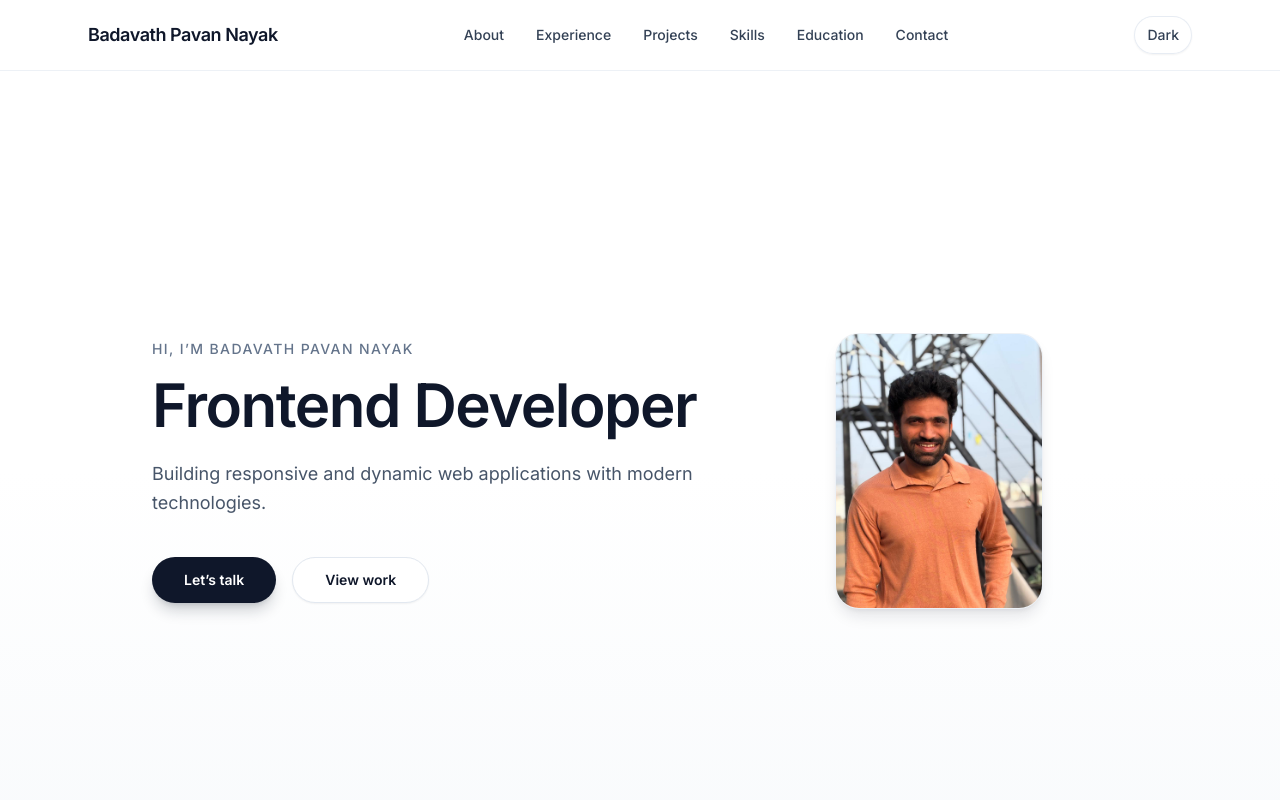
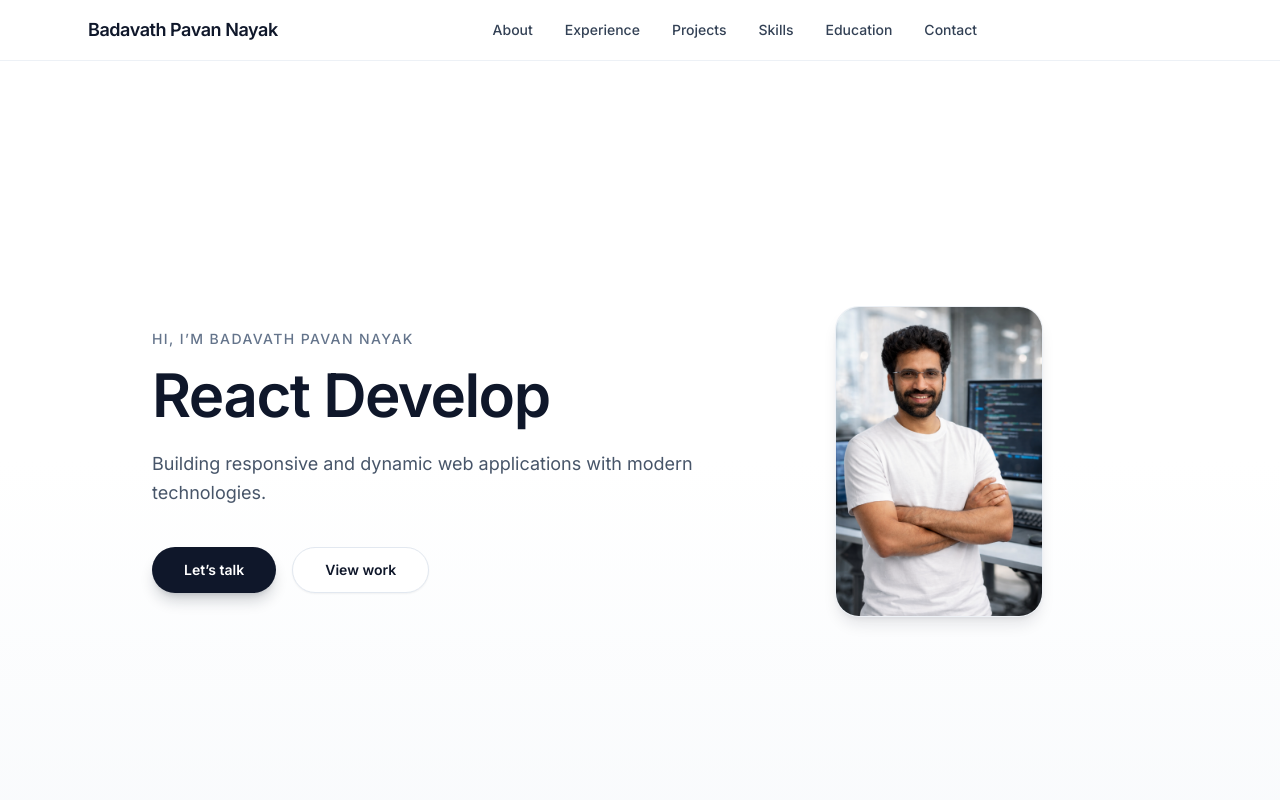
Before and after one commit to pavan-badavath/my-portfolio, a React (Vite) app: page / in a window 1280 px wide. Shown: the top 800 px of the page. Built offline with nearby package versions, Linux system fonts and the light colour scheme.

Commit message:
newly updated version

```diff
--- a/src/components/Navbar.tsx
+++ b/src/components/Navbar.tsx
@@ -1,4 +1,4 @@
-import { useEffect, useMemo, useState } from 'react'
+import { useMemo, useState } from 'react'
 
 type NavItem = { label: string; href: string }
 
@@ -13,19 +13,6 @@ const navItems: NavItem[] = [
 
 const Navbar = ({ name }: { name: string }) => {
   const [open, setOpen] = useState(false)
-  const [darkMode, setDarkMode] = useState(false)
-
-  useEffect(() => {
-    const stored = localStorage.getItem('theme')
-    const isDark = stored === 'dark' || (!stored && window.matchMedia?.('(prefers-color-scheme: dark)').matches)
-    setDarkMode(isDark)
-    document.documentElement.classList.toggle('dark', isDark)
-  }, [])
-
-  useEffect(() => {
-    document.documentElement.classList.toggle('dark', darkMode)
-    localStorage.setItem('theme', darkMode ? 'dark' : 'light')
-  }, [darkMode])
 
   const handleLinkClick = () => {
     setOpen(false)
@@ -56,14 +43,6 @@ const Navbar = ({ name }: { name: string }) => {
         <div className="flex items-center gap-3">
           <button
             type="button"
-            aria-label="Toggle theme"
-            className="rounded-full border border-slate-200/80 bg-white/70 px-3 py-2 text-sm font-medium text-slate-700 shadow-sm backdrop-blur-sm transition hover:bg-white dark:border-slate-700/80 dark:bg-slate-900/40 dark:text-slate-200"
-            onClick={() => setDarkMode((value) => !value)}
-          >
-            {darkMode ? 'Light' : 'Dark'}
-          </button>
-          <button
-            type="button"
             className="inline-flex items-center justify-center rounded-md border border-slate-200/80 bg-white/70 p-2 text-slate-700 shadow-sm transition hover:bg-white dark:border-slate-700/80 dark:bg-slate-900/40 dark:text-slate-200 md:hidden"
             onClick={() => setOpen((value) => !value)}
             aria-label="Toggle menu"
--- /dev/null
+++ b/src/components/TypewriterEffect.tsx
@@ -0,0 +1,70 @@
+import { useState, useEffect } from 'react';
+
+interface TypewriterEffectProps {
+  titles: string[];
+  displayElement?: 'h1' | 'span' | 'div';
+  className?: string;
+}
+
+export const TypewriterEffect: React.FC<TypewriterEffectProps> = ({
+  titles,
+  displayElement: Element = 'h1',
+  className = ''
+}) => {
+  const [displayedText, setDisplayedText] = useState('');
+  const [currentTitleIndex, setCurrentTitleIndex] = useState(0);
+  const [isTyping, setIsTyping] = useState(true);
+  const [showCursor, setShowCursor] = useState(true);
+
+  // Main typing/erasing loop
+  useEffect(() => {
+    const currentTitle = titles[currentTitleIndex];
+
+    if (isTyping) {
+      // Typing phase
+      if (displayedText.length < currentTitle.length) {
+        const typingTimeout = setTimeout(() => {
+          setDisplayedText(currentTitle.slice(0, displayedText.length + 1));
+        }, 100); // 100ms per character
+
+        return () => clearTimeout(typingTimeout);
+      } else {
+        // Finished typing, pause before erasing
+        const pauseTimeout = setTimeout(() => {
+          setIsTyping(false);
+        }, 1200); // 1200ms pause
+
+        return () => clearTimeout(pauseTimeout);
+      }
+    } else {
+      // Erasing phase
+      if (displayedText.length > 0) {
+        const erasingTimeout = setTimeout(() => {
+          setDisplayedText(displayedText.slice(0, -1));
+        }, 60); // 60ms per character
+
+        return () => clearTimeout(erasingTimeout);
+      } else {
+        // Finished erasing, move to next title and start typing
+        setCurrentTitleIndex((prev) => (prev + 1) % titles.length);
+        setIsTyping(true);
+      }
+    }
+  }, [displayedText, currentTitleIndex, isTyping, titles]);
+
+  // Cursor blinking effect
+  useEffect(() => {
+    const cursorInterval = setInterval(() => {
+      setShowCursor((prev) => !prev);
+    }, 500); // Blink every 500ms
+
+    return () => clearInterval(cursorInterval);
+  }, []);
+
+  return (
+    <Element className={className}>
+      {displayedText}
+      <span style={{ visibility: showCursor ? 'visible' : 'hidden' }}>|</span>
+    </Element>
+  );
+};
--- a/src/data/resume.ts
+++ b/src/data/resume.ts
@@ -1,4 +1,4 @@
-import profileImg from '../assets/WhatsApp Image 2026-03-13 at 14.48.24.jpeg';
+import profileImg from '../assets/Confident developer in modern office.png';
 export type Resume = {
   name: string
   title: string
@@ -45,7 +45,7 @@ export const resume: Resume = {
   title: 'Frontend Developer',
   tagline: 'Building responsive and dynamic web applications with modern technologies.',
   summary:
-    'Frontend Developer with 3+ years of hands-on experience in building responsive and dynamic web applications using React.js, Redux Toolkit, TypeScript, Next.js, and modern frontend technologies. Proficient in translating UI/UX designs into high-quality code and integrating RESTful APIs and GraphQL. Strong foundation in HTML5, CSS3, SASS, JavaScript (ES6+), and testing frameworks like Jest with RTL. Experienced in Node.js, MongoDB, Micro-Frontend architecture, and CI/CD pipelines. Skilled in Git version control and agile development environments.',
+    'Frontend Developer with 3+ years of experience building scalable, high-performance web applications using React.js, Next.js, TypeScript, and Redux Toolkit. Proven ability to translate complex UI/UX designs into pixel-perfect, responsive interfaces and integrate RESTful APIs and GraphQL for seamless data-driven experiences. Experienced in leveraging AI-powered developer tools such as GitHub Copilot and Cursor AI, along with OpenAI API for LLM integration and prompt engineering to enhance development efficiency and build intelligent features. Skilled in performance optimization, micro-frontend architecture, and modern development practices, delivering robust and production-ready applications. Strong foundation in HTML5, CSS3, SASS, and JavaScript (ES6+), with hands-on experience in testing (Jest, React Testing Library), CI/CD pipelines, and Agile environments.',
   photo: profileImg,
   contact: {
     email: 'badavathpavannayak30@gmail.com',
@@ -128,9 +128,9 @@ export const resume: Resume = {
     },
   ],
   skills: {
-    frontend: ['JavaScript (ES6+)', 'TypeScript', 'HTML5', 'CSS3', 'SASS/SCSS', 'React.js', 'Redux Toolkit', 'Next.js', 'React Hooks', 'Context API', 'Micro-Frontend (Module Federation)', 'Tailwind CSS', 'Material UI', 'Responsive Web Design', 'Cross-Browser Compatibility'],
-    backend: ['Node.js', 'Express.js', 'MongoDB', 'REST APIs', 'GraphQL', 'Apollo Client', 'Axios', 'Fetch API', 'JSON', 'WebSocket', 'Socket.io'],
-    tooling: ['Jest', 'React Testing Library (RTL)', 'Cypress', 'Unit Testing', 'Integration Testing', 'Git', 'GitHub', 'GitHub Actions', 'CI/CD', 'Docker (basics)', 'Webpack', 'Vite', 'npm/yarn', 'JWT', 'OAuth 2.0', 'RBAC', 'Agile/Scrum', 'Code Reviews'],
+    frontend: ['JavaScript (ES6+)', 'TypeScript', 'HTML5', 'CSS3', 'SASS/SCSS', 'React.js', 'React Native', 'Redux Toolkit', 'Next.js', 'React Hooks', 'Context API', 'Micro-Frontend (Module Federation)', 'Tailwind CSS', 'Material UI', 'Responsive Web Design', 'Cross-Browser Compatibility'],
+    backend: ['Node.js', 'Express.js', 'MongoDB', 'REST APIs', 'GraphQL', 'Apollo Client', 'Axios', 'Fetch API', 'JSON', 'WebSocket', 'Socket.io', 'OpenAI API', 'AI Integration'],
+    tooling: ['Jest', 'React Testing Library (RTL)', 'Cypress', 'Unit Testing', 'Integration Testing', 'Git', 'GitHub', 'GitHub Actions', 'CI/CD', 'Docker (basics)', 'Webpack', 'Vite', 'npm/yarn', 'JWT (JSON Web Tokens)', 'OAuth 2.0', 'RBAC', 'Code Optimization', 'Best Practices', 'Agile/Scrum', 'Version Control', 'Code Reviews', 'Team Collaboration', 'GitHub Copilot', 'Cursor AI', 'Prompt Engineering'],
   },
   education: [
     {
--- a/src/sections/Hero.tsx
+++ b/src/sections/Hero.tsx
@@ -1,6 +1,7 @@
 import { motion } from 'framer-motion'
 import type { Resume } from '../data/resume'
 import profilePlaceholder from '../assets/profile.svg'
+import { TypewriterEffect } from '../components/TypewriterEffect'
 
 type HeroProps = {
   resume: Resume
@@ -24,9 +25,11 @@ const Hero = ({ resume }: HeroProps) => {
           <p className="text-sm font-medium uppercase tracking-widest text-slate-500 dark:text-slate-400">
             Hi, I’m {resume.name}
           </p>
-          <h1 className="mt-4 text-5xl font-semibold leading-tight tracking-tight text-slate-900 dark:text-white sm:text-6xl">
-            {resume.title}
-          </h1>
+          <TypewriterEffect
+            titles={["Frontend Developer", "React Developer"]}
+            displayElement="h1"
+            className="mt-4 text-5xl font-semibold leading-tight tracking-tight text-slate-900 dark:text-white sm:text-6xl"
+          />
           <p className="mt-6 max-w-xl text-lg leading-relaxed text-slate-600 dark:text-slate-300">
             {resume.tagline}
           </p>
--- a/src/sections/Skills.tsx
+++ b/src/sections/Skills.tsx
@@ -20,7 +20,7 @@ const Skills = ({ resume }: SkillsProps) => {
 
         <div className="mt-10 grid gap-8 sm:grid-cols-3">
           <motion.div variants={itemVariants} initial="hidden" animate="visible">
-            <h3 className="text-sm font-semibold text-slate-700 dark:text-slate-200">Frontend</h3>
+            <h3 className="text-lg font-semibold text-slate-700 dark:text-slate-200">Frontend</h3>
             <div className="mt-4 flex flex-wrap gap-2">
               {resume.skills.frontend.map((skill) => (
                 <SkillPill key={skill} label={skill} />
@@ -28,7 +28,7 @@ const Skills = ({ resume }: SkillsProps) => {
             </div>
           </motion.div>
           <motion.div variants={itemVariants} initial="hidden" animate="visible">
-            <h3 className="text-sm font-semibold text-slate-700 dark:text-slate-200">Backend</h3>
+            <h3 className="text-lg font-semibold text-slate-700 dark:text-slate-200">Backend</h3>
             <div className="mt-4 flex flex-wrap gap-2">
               {resume.skills.backend.map((skill) => (
                 <SkillPill key={skill} label={skill} />
@@ -36,7 +36,7 @@ const Skills = ({ resume }: SkillsProps) => {
             </div>
           </motion.div>
           <motion.div variants={itemVariants} initial="hidden" animate="visible">
-            <h3 className="text-sm font-semibold text-slate-700 dark:text-slate-200">Tooling</h3>
+            <h3 className="text-lg font-semibold text-slate-700 dark:text-slate-200">Tooling</h3>
             <div className="mt-4 flex flex-wrap gap-2">
               {resume.skills.tooling.map((skill) => (
                 <SkillPill key={skill} label={skill} />
```
Also changed, not shown: src/assets/Confident developer in modern office.png (added), src/assets/WhatsApp Image 2026-03-13 at 14.48.24.jpeg (deleted).
